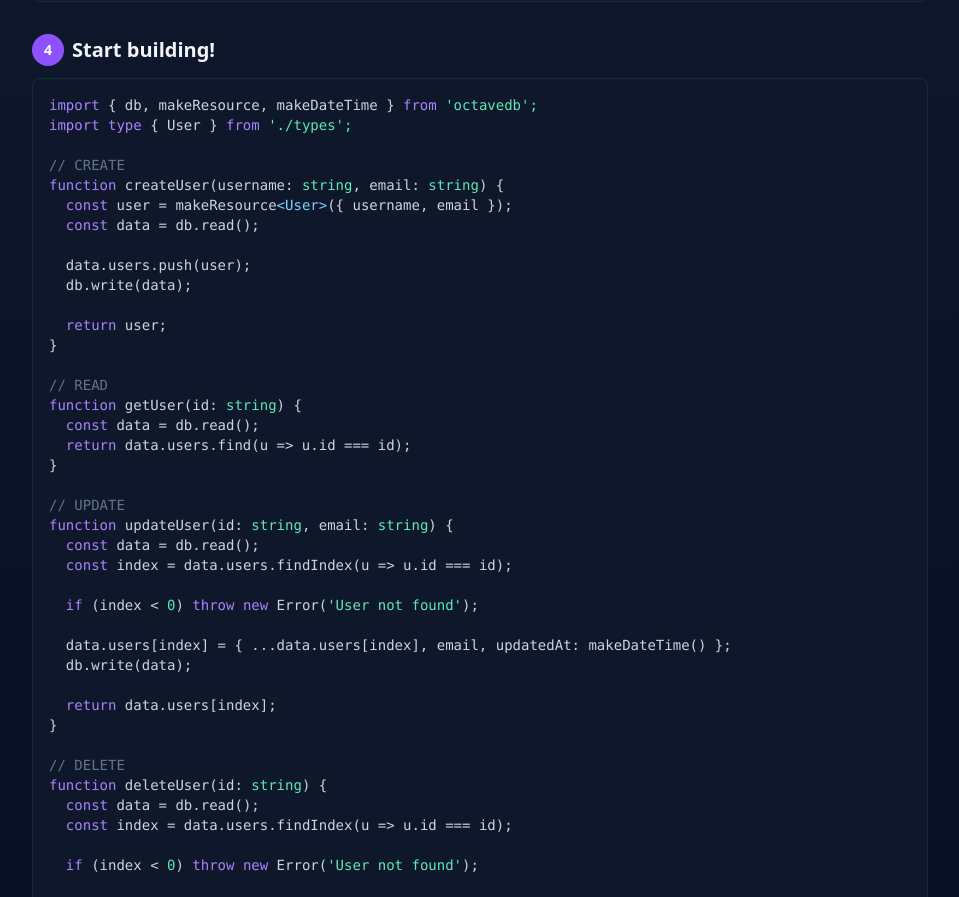
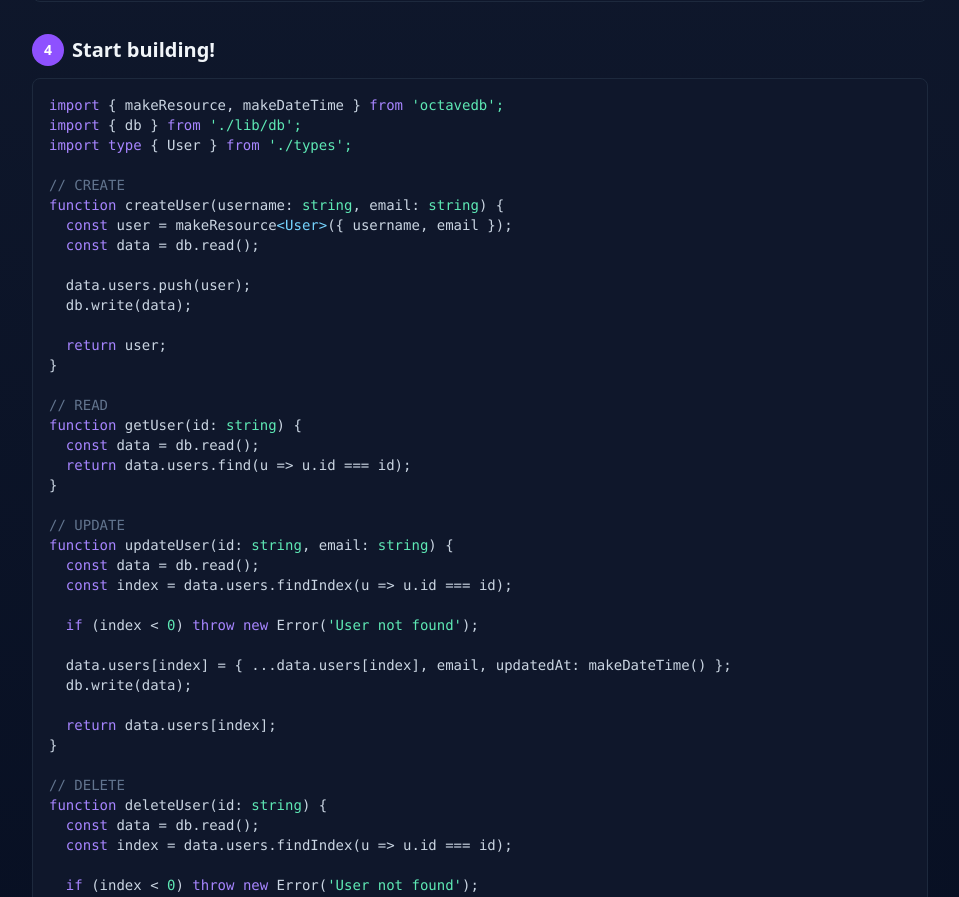
Before and after one commit to jarednand/octavedb-site, a Next.js app: page / in a window 1280 px wide. Shown: the part 2428-3325 px from the top of the page, without its empty margins (160-1119 px from the left). Built offline with nearby package versions, Linux system fonts and the light colour scheme.

Commit message:
Main: Fix db import

```diff
--- a/app/page.tsx
+++ b/app/page.tsx
@@ -246,9 +246,13 @@ export default function OctaveDBSite() {
               <div className="bg-slate-900 border border-slate-800 rounded-lg p-4 overflow-x-auto">
                 <pre className="text-sm text-slate-300 font-mono whitespace-pre">
                   <code className="text-violet-400">{'import'}</code>
-                  <code>{' { db, makeResource, makeDateTime } '}</code>
+                  <code>{' { makeResource, makeDateTime } '}</code>
                   <code className="text-violet-400">{'from'}</code>
                   <code className="text-emerald-300">{" 'octavedb';\n"}</code>
+                  <code className="text-violet-400">{'import'}</code>
+                  <code>{' { db } '}</code>
+                  <code className="text-violet-400">{'from'}</code>
+                  <code className="text-emerald-300">{" './lib/db';\n"}</code>
                   <code className="text-violet-400">{'import type'}</code>
                   <code>{' { User } '}</code>
                   <code className="text-violet-400">{'from'}</code>
```
